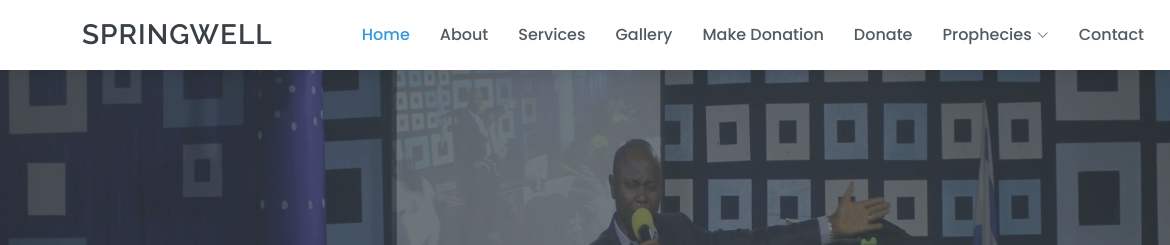
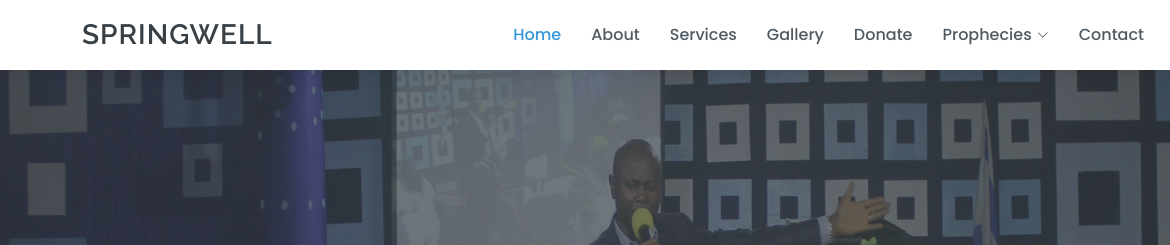
Before and after one commit to okiemute2019/springwellabuja, a plain HTML site: page index.html in a window 1280 px wide. Shown: the top 245 px of the page, 0-1170 px from the left. Drawn offline with nearby package versions, Linux system fonts and the light colour scheme.

Commit message:
edit nav bar

```diff
--- a/index.html
+++ b/index.html
@@ -55,7 +55,6 @@
           <li><a class="nav-link scrollto" href="#about">About</a></li>
           <li><a class="nav-link scrollto" href="#services">Services</a></li>
           <li><a class="nav-link scrollto " href="#portfolio">Gallery</a></li>
-          <li><a class="nav-link scrollto " href="#">Make Donation</a></li>
           <li><a class="nav-link scrollto " href="https://paystack.com/pay/tzz4geshdm">Donate</a></li>
           <!-- <li><a class="nav-link scrollto" href="#testimonials">Testimonials</a></li> -->
           <li class="dropdown"><a href="#"><span>Prophecies</span> <i class="bi bi-chevron-down"></i></a>
```
